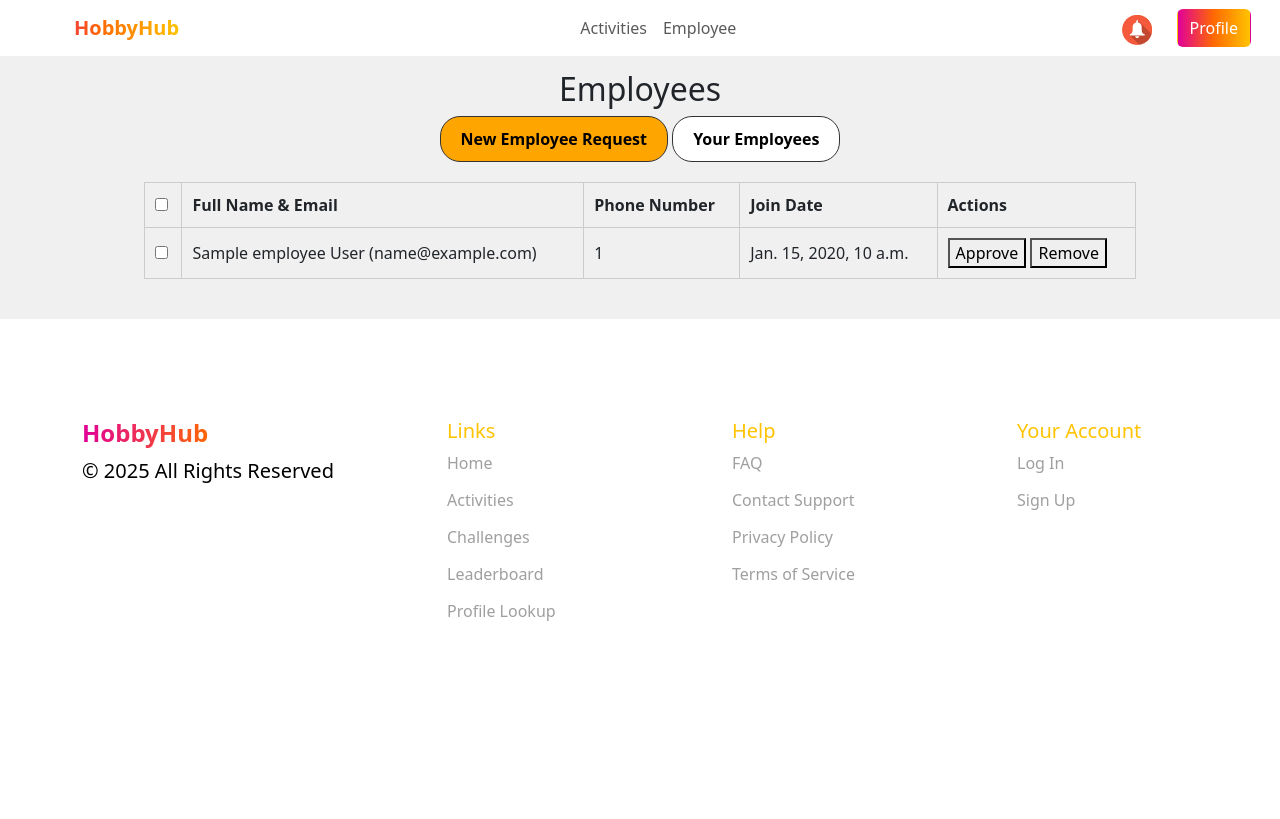
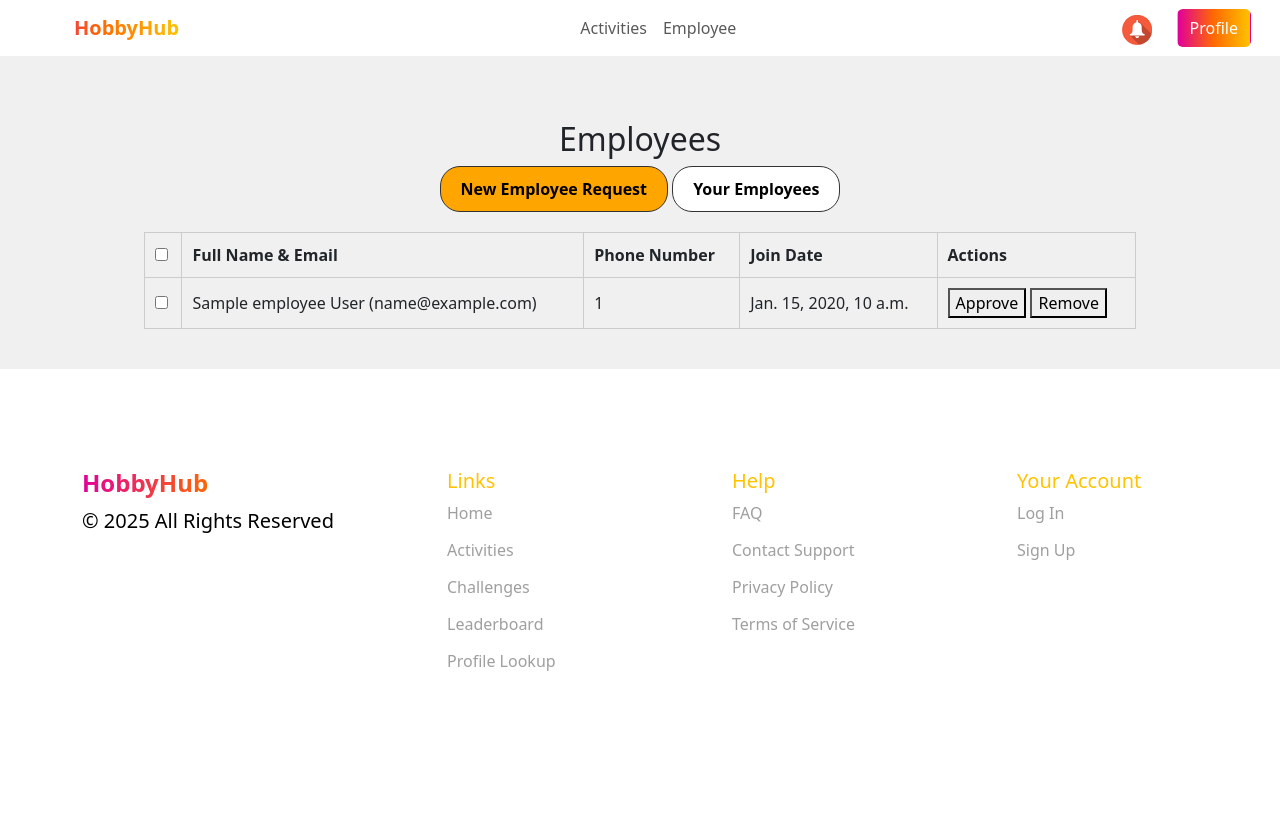
Before and after one commit to dinarazhaki/HobbyHub_diploma, a Django app: template back_hobbyhub/events/templates/employees.html in a window 1280 px wide. Before the commit the page ends 621 px from the top, so only its background shows below. Run offline with Django 5.2, Linux system fonts and the light colour scheme; the template is opened without the code that fills it: most values are stand-ins (such as "Sample title", 1, 10 or a date in 2020); some web fonts are replaced.

Commit message:
esport and employee link

```diff
--- a/back_hobbyhub/events/templates/employees.html
+++ b/back_hobbyhub/events/templates/employees.html
@@ -21,7 +21,7 @@
             </button>
             <div class="collapse navbar-collapse justify-content-center" id="navbarNav">
                 <ul class="navbar-nav">
-                    <li class="nav-item header-text"><a class="nav-link" href="#">Activities</a></li>
+                    <li class="nav-item header-text"><a class="nav-link" href="{% url 'activities' %}">Activities</a></li>
                     <li class="nav-item header-text"><a class="nav-link" href="{% url 'employees' %}">Employee</a></li>
 
                 </ul>
@@ -34,7 +34,7 @@
 </section>
 
 <section>
-    <main style="margin-top:50px; background-color: #f0f0f0" >
+    <main style="margin-top:50px; background-color: #f0f0f0; padding-top: 70px;" >
         <h2>Employees</h2>
         <div class="buttons">
             <button id="new-requests-btn">New Employee Request</button>
```
Also changed, not shown: back_hobbyhub/db.sqlite3, back_hobbyhub/events/media/event_images/esport.jpg (added).
